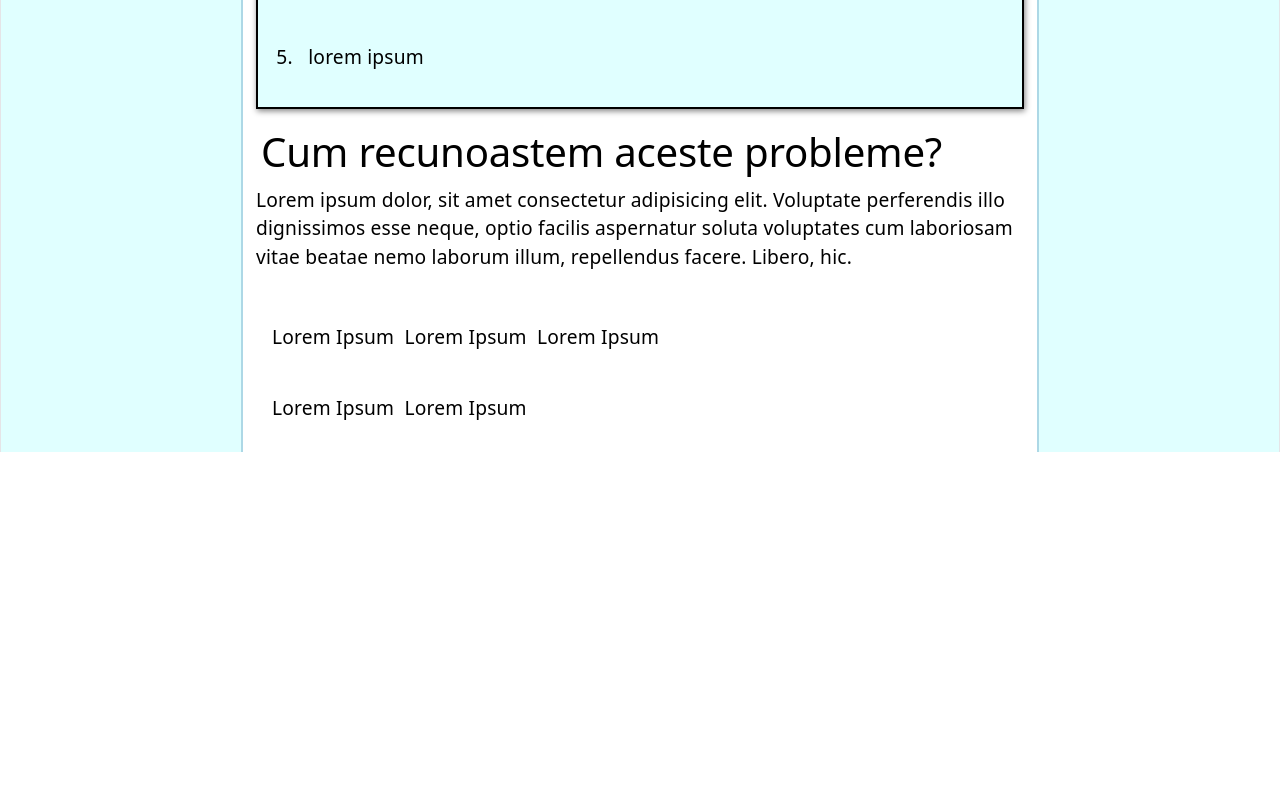
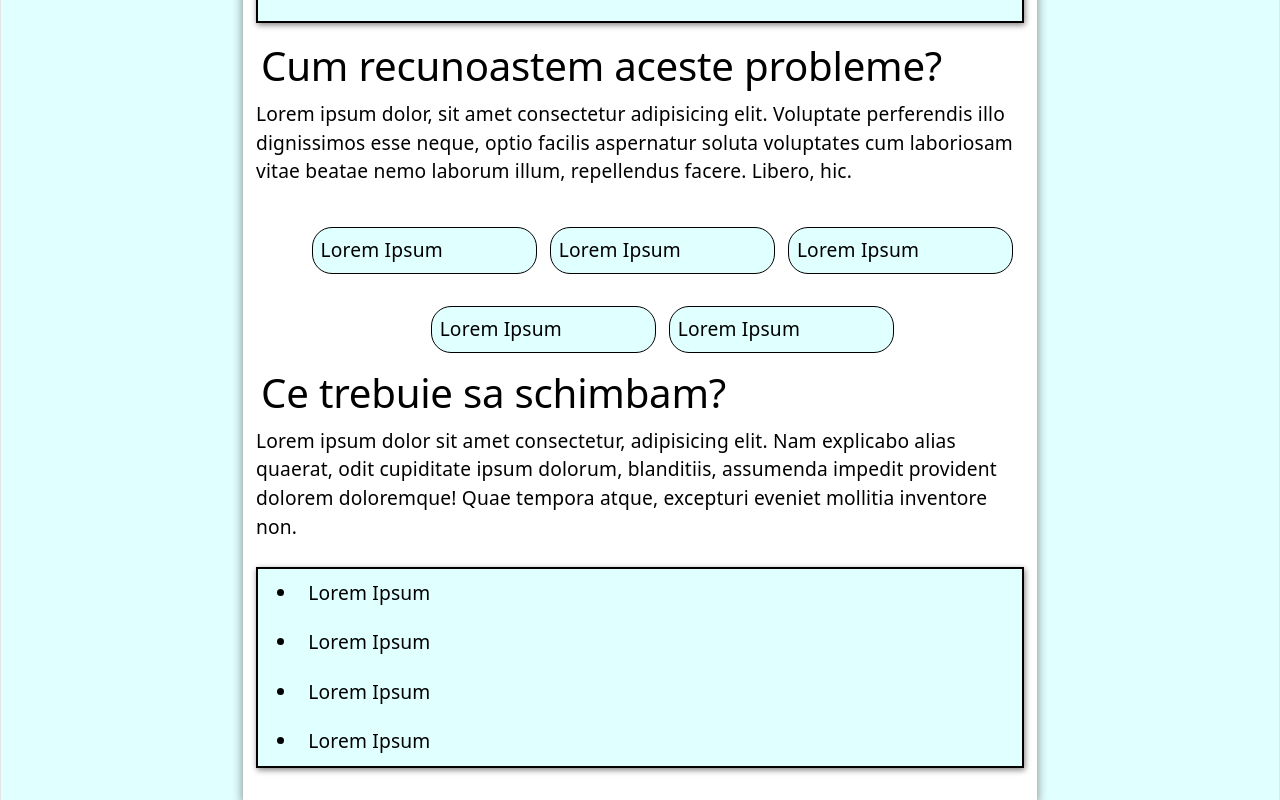
Before and after one commit to Diana8373/siteconcurs, a React (Vite) app in the folder starter/: page /#/tehno in a window 1280 px wide. Shown: the part 1640-2440 px from the top of the page. Before the commit the page ends 2092 px from the top, so only its background shows below. Built offline with nearby package versions, Linux system fonts and the light colour scheme.

Commit message:
Describe my changes

```diff
--- a/starter/src/Tehno/tehno.css
+++ b/starter/src/Tehno/tehno.css
@@ -1,52 +1,84 @@
-.sus5{
-    justify-items:center;
-    width:100%;
-    height:50vh;
-    background-image:url(C:\Users\FRO\Documents\Website\starter\src\assets\iPadkid.png);
-    background-size:cover;
-    filter:brightness(50%);
+.sus5 {
+    justify-items: center;
+    width: 100%;
+    height: 50vh;
+    background-image: url(C:\Users\FRO\Documents\Website\starter\src\assets\iPadkid.png);
+    background-size: cover;
+    filter: brightness(50%);
 }
-.sus5 .titlu{
-width:60%;
-position:relative;
-top:10vh;
-filter:brightness(100%);
-color:white;
+
+.sus5 .titlu {
+    width: 60%;
+    position: relative;
+    top: 10vh;
+    filter: brightness(100%);
+    color: white;
 }
-.tot5{
-    width:100%;
-    height:fit-content;
+
+.tot5 {
+    width: 100%;
+    height: fit-content;
     justify-items: center;
-    background-color:lightcyan;
+    background-color: lightcyan;
 }
-.tot5text{
-    width:60vw;
-    height:fit-content;
-    text-align:left;
-    background-color:white;
-    padding:1vw;
-    border-left: 2px solid lightblue;
-    border-right: 2px solid lightblue;
+
+.tot5text {
+    width: 60vw;
+    height: fit-content;
+    text-align: left;
+    background-color: white;
+    padding: 1vw;
+    box-shadow: 0px 4px 10px grey;
 }
-.listatehno{
-    font-size:1.5vw;
-    color:black;
+
+.listatehno {
+    font-size: 1.5vw;
+    color: black;
     background-color: lightcyan;
     border: 2px solid black;
     box-shadow: 1px 2px 6px grey;
 }
-.listatehno li{
-    padding:0.8vw;
+
+.listatehno li {
+    padding: 0.8vw;
     line-height: 1.5;
 }
-.randrasp{
-    display:flex;
-    width:100%;
-    padding:2vh;
-    flex-direction:row;
-    justify-items:center;
+
+.randrasp {
+    display: flex;
+    width: 100%;
+    padding: 2vh;
+    flex-direction: row;
+    justify-content: center;
 }
-.recunoastere{
+
+.recunoastere {
+    height: fit-content;
+    width: 27%;
+    background-color: lightcyan;
+    border-radius: 20px;
+    padding: 1vh;
+    text-align: left;
+    margin-left:1vw;
+    border: 1px solid black;
+    transition-property: all;
+    transition-duration: 0.5s;
+    transition-timing-function: ease-out;
+}
+.recunoastere:hover{
+    width:30%;
     height:fit-content;
-    width:30%;
+    box-shadow: 1px 2px 7px grey;
+    font-weight:bold;
 }
+.randrasp .paragrafe{
+    margin-bottom: 0px;
+    margin-top:0px;
+}
+.tot5text ul{
+    font-size: 1.5vw;
+    color: black;
+}
+.tot5text ul li{
+    line-height: 1.5;
+}
--- a/starter/src/Tehno/tehno.jsx
+++ b/starter/src/Tehno/tehno.jsx
@@ -12,7 +12,7 @@ function Tehno() {
                     <p className="paragrafe">INTRODUCERE: Lorem ipsum dolor sit amet consectetur adipisicing elit. Aliquid eveniet obcaecati dicta adipisci labore quidem delectus cumque molestias nulla, ad laboriosam eaque, exercitationem temporibus autem maxime eligendi. Et, cupiditate eveniet?</p>
                     <h2>Statistici</h2>
                     <p className="paragrafe">Lorem ipsum dolor sit amet consectetur, adipisicing elit. Nam explicabo alias quaerat, odit cupiditate ipsum dolorum, blanditiis, assumenda impedit provident dolorem doloremque! Quae tempora atque, excepturi eveniet mollitia inventore non.</p>
-                    <ul className="listatehno">
+                    <ul>
                         <li>Lorem Ipsum</li>
                         <li>Lorem Ipsum</li>
                         <li>Lorem Ipsum</li>
@@ -31,14 +31,22 @@ function Tehno() {
                     <h2>Cum recunoastem aceste probleme?</h2>
                     <p className="paragrafe">Lorem ipsum dolor, sit amet consectetur adipisicing elit. Voluptate perferendis illo dignissimos esse neque, optio facilis aspernatur soluta voluptates cum laboriosam vitae beatae nemo laborum illum, repellendus facere. Libero, hic.</p>
                     <div className="randrasp">
-                        <div className="recunostere"><p className="paragraf">Lorem Ipsum</p></div>
-                        <div className="recunostere"><p className="paragraf">Lorem Ipsum</p></div>
-                        <div className="recunostere"><p className="paragraf">Lorem Ipsum</p></div>
+                        <div className="recunoastere"><p className="paragrafe">Lorem Ipsum</p></div>
+                        <div className="recunoastere"><p className="paragrafe">Lorem Ipsum</p></div>
+                        <div className="recunoastere"><p className="paragrafe">Lorem Ipsum</p></div>
                     </div>
                     <div className="randrasp">
-                        <div className="recunostere"><p className="paragraf">Lorem Ipsum</p></div>
-                        <div className="recunostere"><p className="paragraf">Lorem Ipsum</p></div>
+                        <div className="recunoastere"><p className="paragrafe">Lorem Ipsum</p></div>
+                        <div className="recunoastere"><p className="paragrafe">Lorem Ipsum</p></div>
                     </div>
+                    <h2>Ce trebuie sa schimbam?</h2>
+                    <p className="paragrafe">Lorem ipsum dolor sit amet consectetur, adipisicing elit. Nam explicabo alias quaerat, odit cupiditate ipsum dolorum, blanditiis, assumenda impedit provident dolorem doloremque! Quae tempora atque, excepturi eveniet mollitia inventore non.</p>
+                    <ul className="listatehno">
+                        <li>Lorem Ipsum</li>
+                        <li>Lorem Ipsum</li>
+                        <li>Lorem Ipsum</li>
+                        <li>Lorem Ipsum</li>
+                    </ul>
                 </div>
             </div>
         </>
--- a/starter/src/scoala/scoala.css
+++ b/starter/src/scoala/scoala.css
@@ -3,7 +3,8 @@
     display: flex;
     flex-direction: row;
     height: 50vh;
-    background-color: lightblue;
+    background-color: white;
+    border-bottom:1px solid black
 }
 
 .antet {
@@ -20,28 +21,31 @@
 
 .poza5 {
     background-image: url(C:\Users\FRO\Documents\Website\starter\src\assets\Staples_High_School,_Westport,_CT.jpg);
-    border: 1px solid black;
     width: 60%;
     height: 50vh;
     background-size: cover;
-    background-blend-mode: color-burn;
+    filter:brightness(50%);
 }
 
 .tot4 {
-    width: 73vw;
+    width: 100%;
+    height:fit-content;
+    background-color:lightblue;
+    justify-items: center;
+}
+.tot4text{
+    width: 60vw;
     align-items: left;
     text-align: left;
-    position: relative;
-    left: 13vw;
     display: flex;
     flex-direction: column;
     background-color: white;
     padding: 2vw;
     box-shadow: 0px 0px 5px grey;
+    justify-content: center;
 }
-
 .stiaica {
-    width: 70vw;
+    width: 93%;
     height: 30vh;
     background-color: lightblue;
     border-radius: 20px;
@@ -49,6 +53,14 @@
     text-align: left;
     padding: 2vw;
     margin-bottom: 2vh;
+    border: 1px solid black;
+    transition-property: all;
+    transition-duration: 0.5s;
+}
+.stiaica:hover{
+    width: 95%;
+    height: 34vh;
+    box-shadow: 1px 2px 5px grey;
 }
 
 .solutii {
--- a/starter/src/scoala/scoala.jsx
+++ b/starter/src/scoala/scoala.jsx
@@ -9,6 +9,7 @@ function Scoala() {
                 <div className="poza5"></div>
             </div>
             <div className="tot4">
+                <div className="tot4text">
                     <div className="stiaica">
                         <h2>Stiai ca..?</h2>
                         <p className="paragrafe">Lorem ipsum dolor sit, amet consectetur adipisicing elit. Commodi, voluptates perferendis iste natus est rerum dignissimos soluta, in similique veniam non possimus ducimus ab omnis tempora at quibusdam, necessitatibus minima?</p>
@@ -48,6 +49,7 @@ function Scoala() {
                     </div>
                     <div className="final"><p className="paragrafe">Lorem ipsum dolor sit, amet consectetur adipisicing elit. Quis minima accusamus, ad hic, animi, similique libero sapiente dolorem quaerat eum error expedita distinctio? Cupiditate dignissimos eveniet debitis velit architecto qui.</p></div>
                 </div>
+            </div>
         </>
     )
 }
```
Lines whose indentation alone changed are shown as unchanged.
